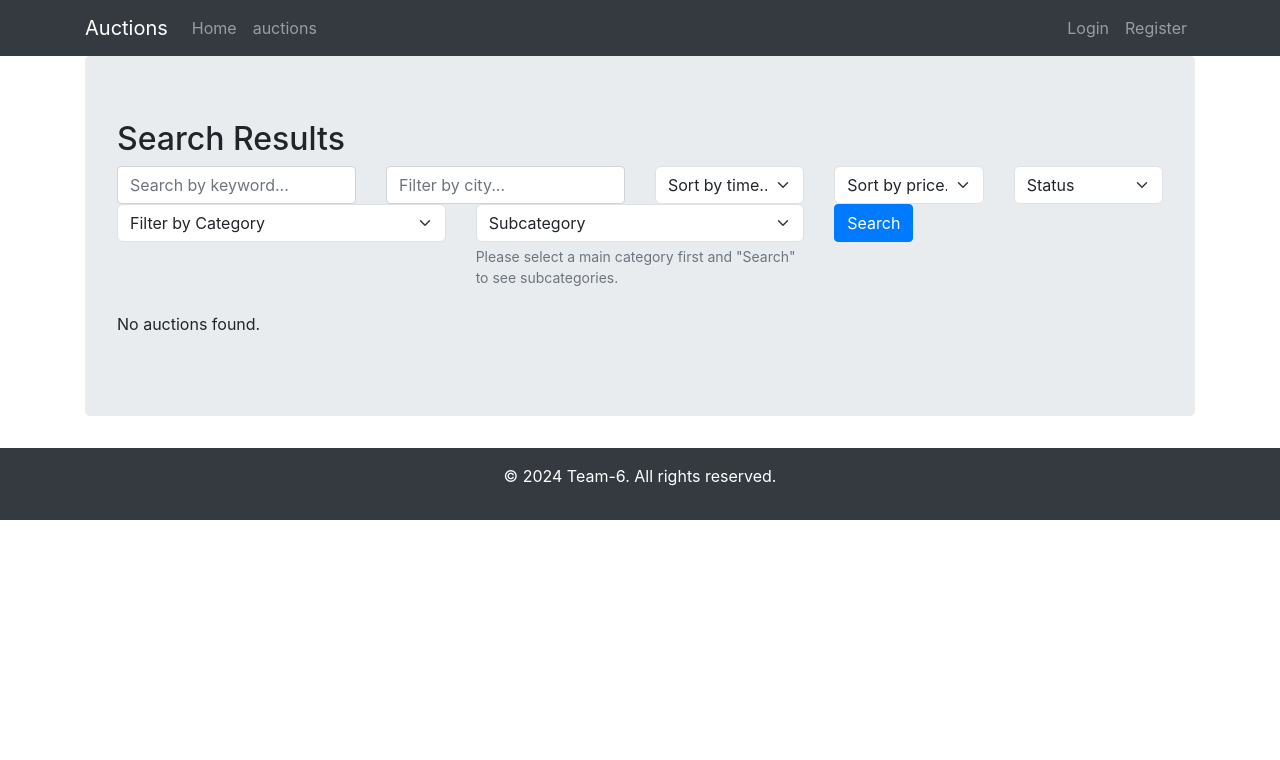
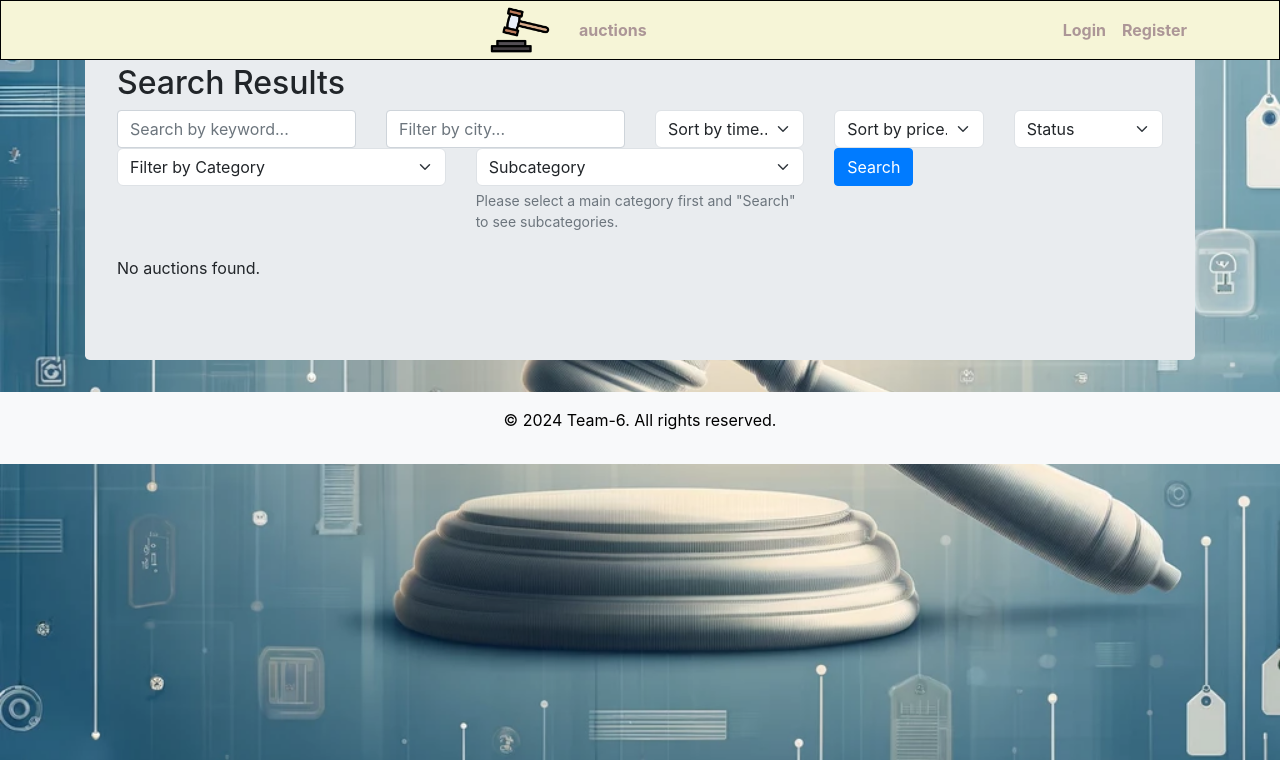
Before and after one commit to nightecz/auction_portal_final_project, a Django app: page /auction/advanced_search in a window 1280 px wide. Shown: the top 760 px of the page. Run offline with Django 5.2, Linux system fonts and the light colour scheme; data that the repository does not hold is empty; some libraries are stand-ins or nearby versions.

Commit message:
- new styles.css - colours, background, logo, fixed navigation - link change colour if you point at it with mouse

```diff
--- a/static/css/styles.css
+++ b/static/css/styles.css
@@ -7,3 +7,41 @@
   height: 10px;
   width: 15px;
 }
+
+body {
+    background-image: url('/static/web_images/background.png');
+    background-size: cover;
+    background-repeat: no-repeat;
+    background-attachment: fixed;
+    background-position: center;
+}
+
+.navbar {
+    background-color: #F6F5D7;
+    margin:0%;
+    padding: 0%;
+    border: 1px solid rgb(0, 0, 0);
+    text-align: center;
+    height: 60px;
+}
+
+.navbar-nav {
+    display: flex;
+    justify-content: center;
+    align-items: center;
+
+.footer{
+    background-color: #F6F5D7;
+    margin:0%;
+    padding: 0%;
+    border: 1px solid rgb(0, 0, 0);
+}
+
+.nav-link {
+    color: #ac9697; /* active link change colour to */
+    font-weight: bold;
+}
+
+.navbar-link { /* change if you point with mouse */
+    color: #f5d7f6;
+}
--- a/viewer/templates/base.html
+++ b/viewer/templates/base.html
@@ -3,6 +3,7 @@
 {% load active_link_tags %}
 
 <html {% if LANGUAGE_CODE %}lang="{{ LANGUAGE_CODE }}" {% endif %}>
+<link rel="stylesheet" href="{% static '/css/styles.css' %}">
 
 <!-- Bootstrap 5 CSS -->
     <link href="https://cdn.jsdelivr.net/npm/bootstrap@5.3.0/dist/css/bootstrap.min.css" rel="stylesheet">
@@ -13,7 +14,7 @@
     <meta name="viewport" content="width=device-width, initial-scale=1">
     <title>Auctions{% block nadpis %}{% endblock %}</title>
     <link rel="stylesheet" href="https://stackpath.bootstrapcdn.com/bootstrap/4.2.1/css/bootstrap.min.css"
-          integrity="sha384-GJzZqFGwb1QTTN6wy59ffF1BuGJpLSa9DkKMp0DgiMDm4iYMj70gZWKYbI706tWS" crossorigin="anonymous">
+          integrity="sha384-GJzZqFGwb1QTTN6wy59f|y fF1BuGJpLSa9DkKMp0DgiMDm4iYMj70gZWKYbI706tWS" crossorigin="anonymous">
     <script src="https://code.jquery.com/jquery-3.3.1.slim.min.js"
             integrity="sha384-q8i/X+965DzO0rT7abK41JStQIAqVgRVzpbzo5smXKp4YfRvH+8abtTE1Pi6jizo"
             crossorigin="anonymous"></script>
@@ -26,20 +27,18 @@
 </head>
 
 <body>
-<nav class="navbar navbar-expand-lg navbar-dark bg-dark">
+<nav class="navbar navbar-expand-lg fixed-top">
     <div class="container fixed">
-        <a class="navbar-brand" href="{% url 'index' %}">Auctions</a>
-        <button
-                class="navbar-toggler" type="button"
-                data-toggle="collapse" data-target="#navbarNavAltMarkup"
-        >
+        <button class="navbar-toggler" type="button" data-bs-toggle="collapse" data-bs-target="#navbarNav" aria-controls="navbarNav" aria-expanded="false" aria-label="Toggle navigation">
             <span class="navbar-toggler-icon"></span>
         </button>
+
         <div class="collapse navbar-collapse" id="navbarNavAltMarkup">
-            <ul class="navbar-nav mr-auto">
+            <ul class="navbar-nav mx-auto">
                 <li class="nav-item">
-                    <a class="nav-link {% active_link 'index' strict=True %}" href="{% url 'index' %}">
-                        Home
+                    <!-- Logo-->
+                    <a class="navbar-brand" href="{% url 'index' %}">
+                        <img src="{% static 'web_images/logo.png' %}" alt="Auctions Logo" style="width: 70px;">
                     </a>
                 </li>
                 <li class="nav-item">
@@ -57,12 +56,14 @@
                 {% if user.is_superuser %}
                 <li class="nav-item">
                     <a class="nav-link {% active_link 'archive' strict=True %}" href="{% url 'archive' %}">
-                        Archive
+                        archive
                     </a>
                 </li>
                 {% endif %}
             </ul>
-            <ul class="navbar-nav">
+
+            <!-- right position -->
+            <ul class="navbar-nav right-nav">
                 {% if user.is_authenticated %}
                     <li class="nav-item dropdown">
                         <a class="nav-link dropdown-toggle" href="#" id="navbarDropdownMenuLink" role="button"
@@ -104,7 +105,7 @@
     </div>
 </div>
 
-<div class="footer bg-dark text-white text-center p-3">
+<div class="footer bg-light text-black text-center p-3">
         {% block footer %}<p>&copy; 2024 Team-6. All rights reserved.</p>{% endblock %}
     </div>
 </body>
```
Also changed, not shown: static/web_images/background.png (added), static/web_images/logo.png (added).
